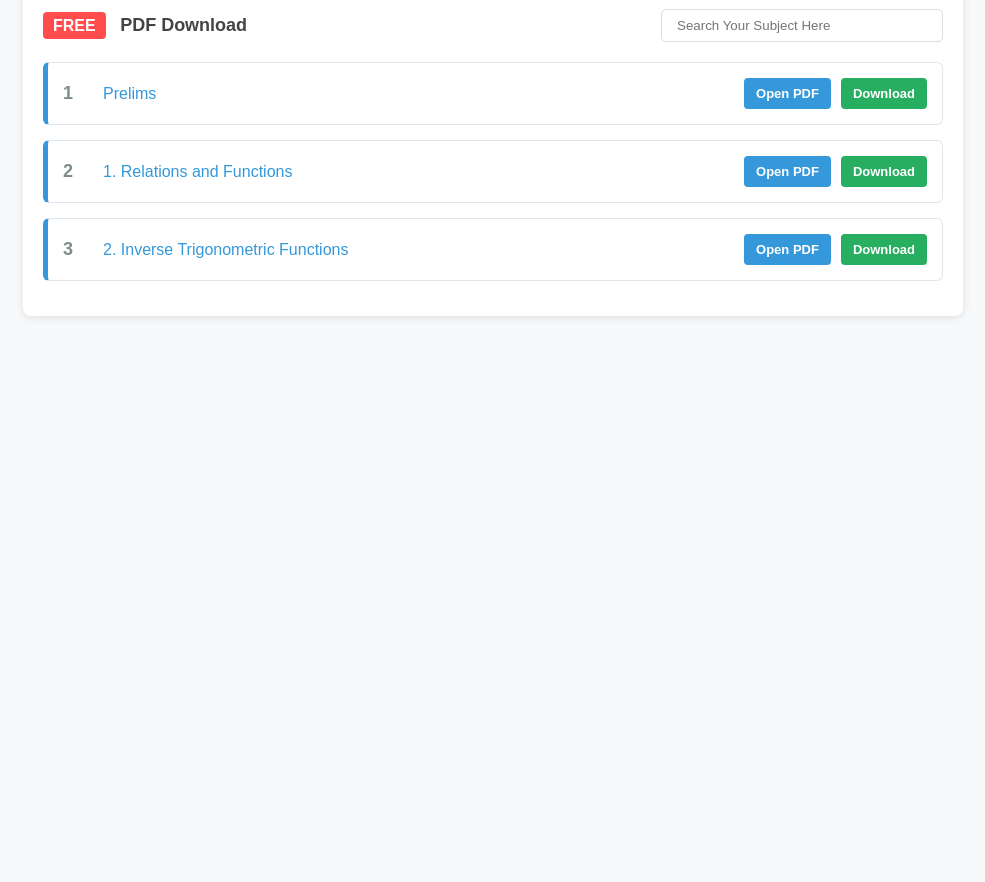
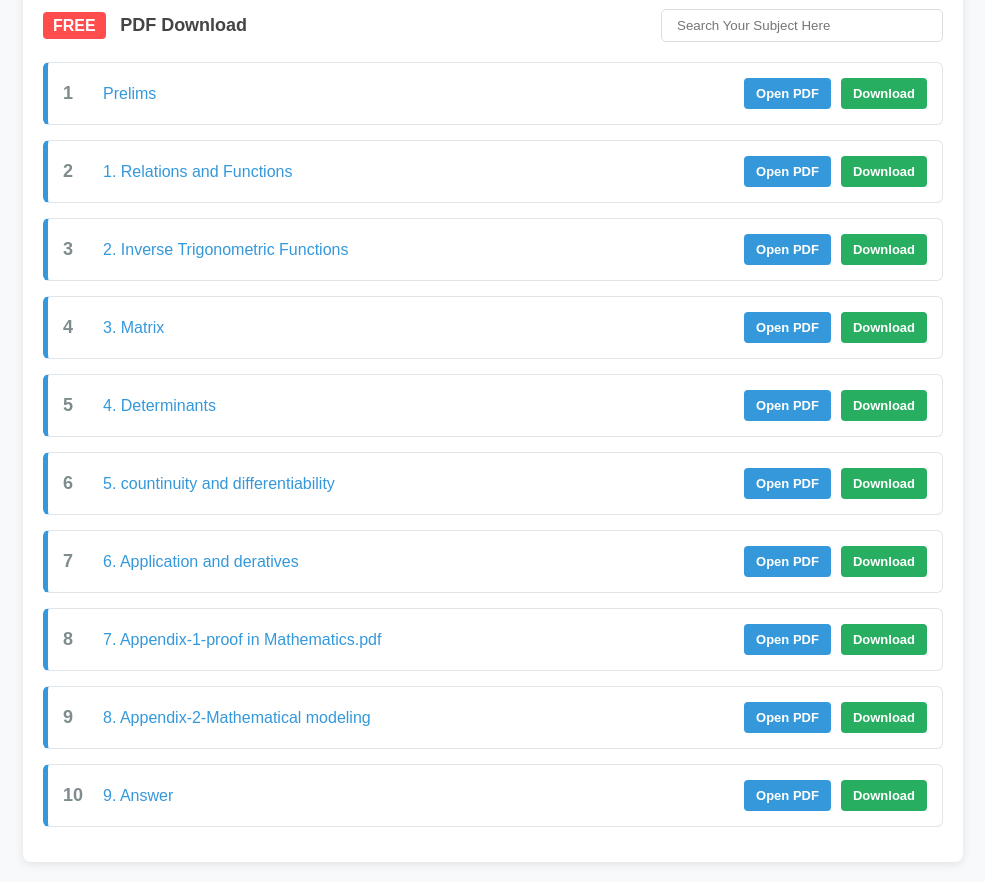
Before and after one commit to Mithun3035/Apnacodermithun, a plain HTML site: page Mathematics part-1.html in a window 1280 px wide. Shown: the part 121-1003 px from the top of the page, without its empty margins (147-1132 px from the left). Before the commit the page ends 800 px from the top, so only its background shows below. Drawn offline with Linux system fonts and the light colour scheme.

Commit message:
Add files via upload

```diff
--- a/Mathematics part-1.html
+++ b/Mathematics part-1.html
@@ -165,8 +165,8 @@
         <a href="#" class="chapter-name">Prelims</a>
         <div class="action-group">
 
-            <a href="mithun.pdf" target="_blank" class="btn-pdf btn-open">Open PDF</a>
-            <a href="mithun.pdf" download="mithun.pdf" class="btn-pdf btn-download">Download</a>
+            <a href="Prelims.pdf" target="_blank" class="btn-pdf btn-open">Open PDF</a>
+            <a href="Prelims.pdf" download="mithun.pdf" class="btn-pdf btn-download">Download</a>
         </div>
     </div>
 
@@ -176,8 +176,8 @@
         <a href="#" class="chapter-name">1. Relations and Functions</a>
         <div class="action-group">
 
-            <a href="mithun.pdf" target="_blank" class="btn-pdf btn-open">Open PDF</a>
-            <a href="mithun.pdf" download="mithun.pdf" class="btn-pdf btn-download">Download</a>
+            <a href="Relations and function.pdf" target="_blank" class="btn-pdf btn-open">Open PDF</a>
+            <a href="Relations and function.pdf" download="mithun.pdf" class="btn-pdf btn-download">Download</a>
         </div>
     </div>
 
@@ -186,9 +186,72 @@
         <div class="index-number">3</div>
         <a href="#" class="chapter-name">2. Inverse Trigonometric Functions</a>
         <div class="action-group">
+            <a href="Inverse trigonometric function.pdf" target="_blank" class="btn-pdf btn-open">Open PDF</a>
+            <a href="Inverse trigonometric function.pdf" download="mithun.pdf" class="btn-pdf btn-download">Download</a>
+        </div>
+    </div>
+     <!-- Chapter 4 -->
+    <div class="chapter-card">
+        <div class="index-number">4</div>
+        <a href="#" class="chapter-name">3. Matrix</a>
+        <div class="action-group">
+            <a href="Matrix.pdf" target="_blank" class="btn-pdf btn-open">Open PDF</a>
+            <a href="Matrix.pdf" download="mithun.pdf" class="btn-pdf btn-download">Download</a>
+        </div>
+    </div>
+     <!-- Chapter 5 -->
+    <div class="chapter-card">
+        <div class="index-number">5</div>
+        <a href="#" class="chapter-name">4. Determinants</a>
+        <div class="action-group">
+            <a href="Determinants.pdf" target="_blank" class="btn-pdf btn-open">Open PDF</a>
+            <a href="Determinants.pdf" download="mithun.pdf" class="btn-pdf btn-download">Download</a>
+        </div>
+    </div>
+     <!-- Chapter 6 -->
+    <div class="chapter-card">
+        <div class="index-number">6</div>
+        <a href="#" class="chapter-name">5. countinuity and differentiability</a>
+        <div class="action-group">
+            <a href="countinuity and differentiability.pdf" target="_blank" class="btn-pdf btn-open">Open PDF</a>
+            <a href="countinuity and differentiability.pdf" download="mithun.pdf" class="btn-pdf btn-download">Download</a>
+        </div>
 
-            <a href="mithun.pdf" target="_blank" class="btn-pdf btn-open">Open PDF</a>
-            <a href="mithun.pdf" download="mithun.pdf" class="btn-pdf btn-download">Download</a>
+    </div>
+     <!-- Chapter 7 -->
+    <div class="chapter-card">
+        <div class="index-number">7</div>
+        <a href="#" class="chapter-name">6. Application and deratives</a>
+        <div class="action-group">
+            <a href="Application and deratives.pdf" target="_blank" class="btn-pdf btn-open">Open PDF</a>
+            <a href="Application and deratives.pdf" download="mithun.pdf" class="btn-pdf btn-download">Download</a>
+        </div>
+    </div>
+     <!-- Chapter 8 -->
+    <div class="chapter-card">
+        <div class="index-number">8</div>
+        <a href="#" class="chapter-name">7. Appendix-1-proof in Mathematics.pdf</a>
+        <div class="action-group">
+            <a href="Appendix-1proof in Mathematics.pdf" target="_blank" class="btn-pdf btn-open">Open PDF</a>
+            <a href="Appendix-1proof in Mathematics.pdf" download="mithun.pdf" class="btn-pdf btn-download">Download</a>
+        </div>
+    </div>
+     <!-- Chapter 9 -->
+    <div class="chapter-card">
+        <div class="index-number">9</div>
+        <a href="#" class="chapter-name">8. Appendix-2-Mathematical modeling</a>
+        <div class="action-group">
+            <a href="Appendix-2-Mathematical modeling.pdf" target="_blank" class="btn-pdf btn-open">Open PDF</a>
+            <a href="Appendix-2-Mathematical modeling.pdf" download="mithun.pdf" class="btn-pdf btn-download">Download</a>
+        </div>
+    </div>
+     <!-- Chapter 10-->
+    <div class="chapter-card">
+        <div class="index-number">10</div>
+        <a href="#" class="chapter-name">9. Answer</a>
+        <div class="action-group">
+            <a href="Answer.pdf" target="_blank" class="btn-pdf btn-open">Open PDF</a>
+            <a href="Answer.pdf" download="mithun.pdf" class="btn-pdf btn-download">Download</a>
         </div>
     </div>
 </div>
```
Also changed, not shown: 10 other files.
